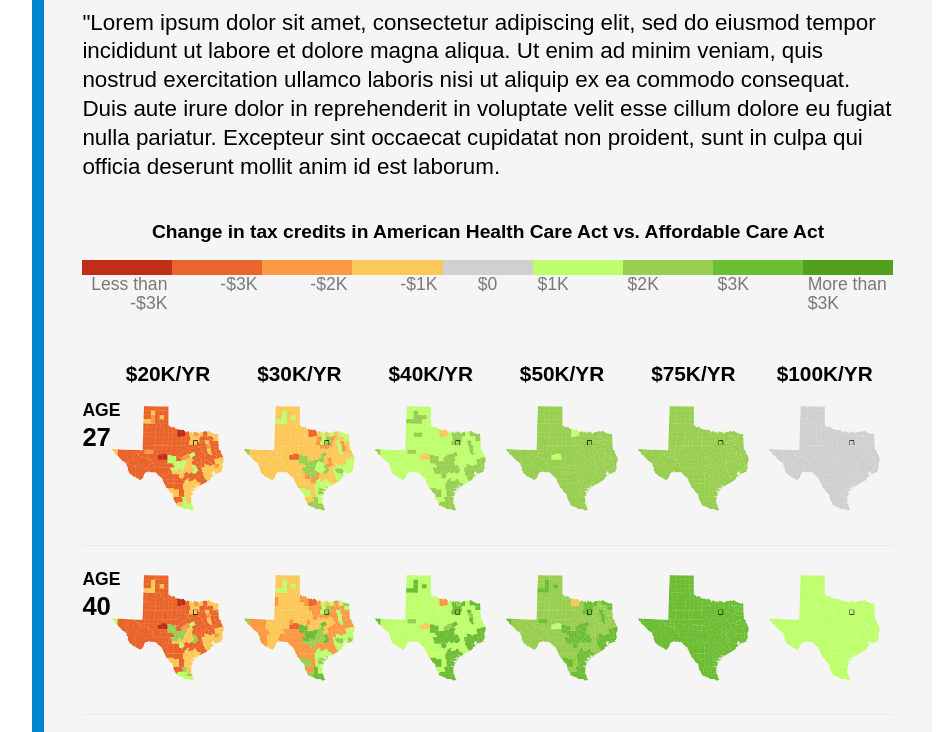
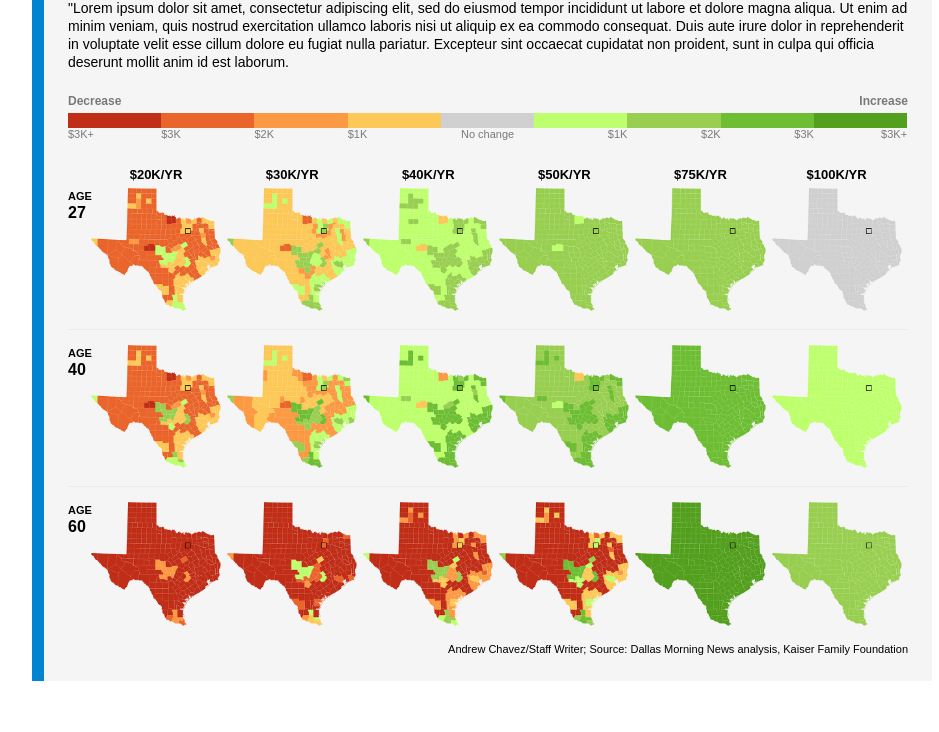
Before and after one commit to DallasMorningNews/_embeddable-aca-maps, a website: page dist/index.html in a window 1280 px wide. Shown: the part 97-829 px from the top of the page, without its empty margins (158-1097 px from the left). After the commit the page ends 800 px from the top, so only its background shows below. Drawn offline with Linux system fonts and the light colour scheme; a web font is replaced by a local one.

Commit message:
Tweak color scale, chatter

```diff
--- a/src/sass/styles.scss
+++ b/src/sass/styles.scss
@@ -4,9 +4,11 @@
 @import 'variables';
 
 
-html.embedded {
-  // Applied when embedded using Pym.js
+html {
   font-size: 10px;
+  &.embedded {
+    // Applied when embedded using Pym.js
+  }
 }
 
 body {
@@ -139,7 +141,7 @@
 
 .block {
   float: left;
-  padding: 10px;
+  padding: 3px;
   img {
     width: 100%;
   }
@@ -166,13 +168,26 @@
 .key__list {
 	width: 100%;
   padding: 0 0;
-  margin-bottom: 2.4rem;
+  margin: 0.4rem 0 2.4rem 0;
+}
+
+.key__axis {
+  width: 100%;
+  padding: 0;
+  margin: 0;
+  font-size: 1.2rem;
+  color: $black121;
+  font-weight: bold;
+  > li {
+    display: inline-block;
+    float: left;
+    width: 50%;
+  }
 }
 
 .key__label {
   width: 11.1%;
   display: inline-block;
-  border-top: 15px solid red;
   margin: 0 0;
   padding: 0 0;
   float: left;
@@ -211,11 +226,9 @@
 
 .key--right {
   text-align: right;
-  padding-right: 5px;
 }
 .key--left {
   text-align: left;
-  padding-left: 5px;
 }
 
 
```
Also changed, not shown: README.md, dist/css/styles.css, dist/index.html, preview.png (added), 1 other file.
